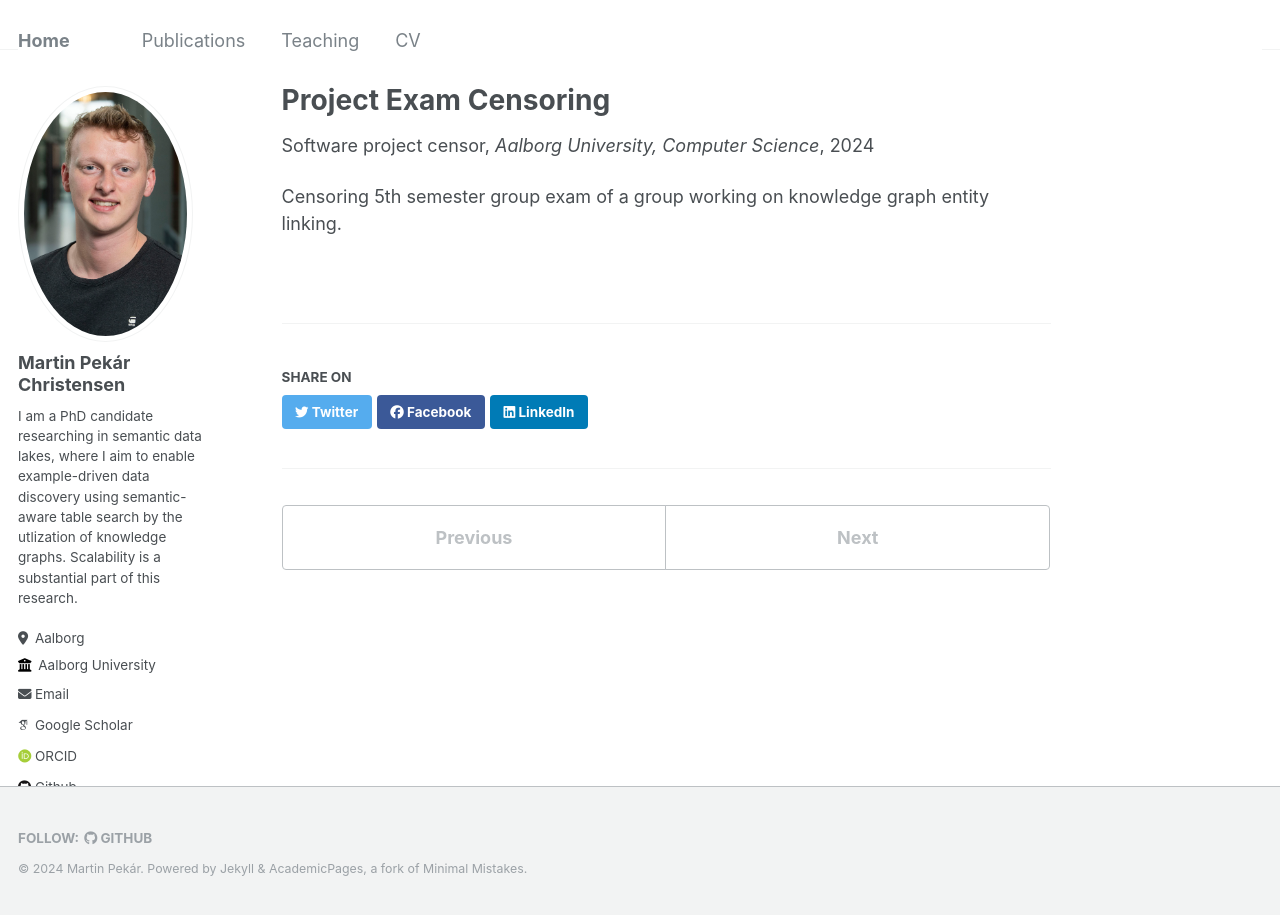
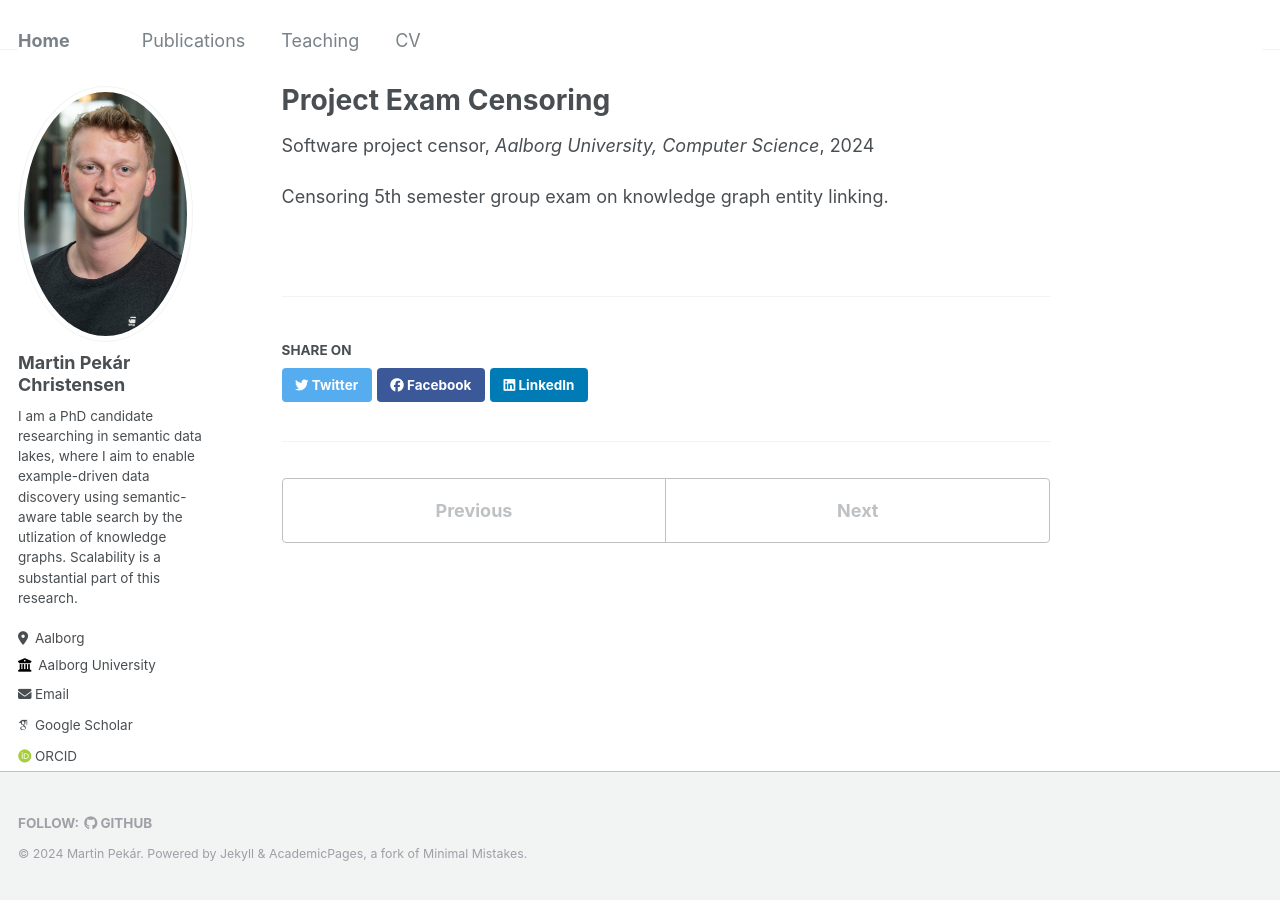
Before and after one commit to MrPekar98/mrpekar98.github.io, a Jekyll site: the page built from _teaching/2023-fall-teaching-censoring-2.md, in a window 1280 px wide. Built offline with Jekyll 4.4.1, drawn with Linux system fonts in a browser that asks for light colours; some web fonts are replaced.

Commit message:
Update 2023-fall-teaching-censoring-2.md

```diff
--- a/_teaching/2023-fall-teaching-censoring-2.md
+++ b/_teaching/2023-fall-teaching-censoring-2.md
@@ -7,4 +7,4 @@ venue: "Aalborg University, Computer Science"
 date: 2024-01-18
 location: "Aalborg, Denmark"
 ---
-Censoring 5th semester group exam of a group working on knowledge graph entity linking.
+Censoring 5th semester group exam on knowledge graph entity linking.
```
